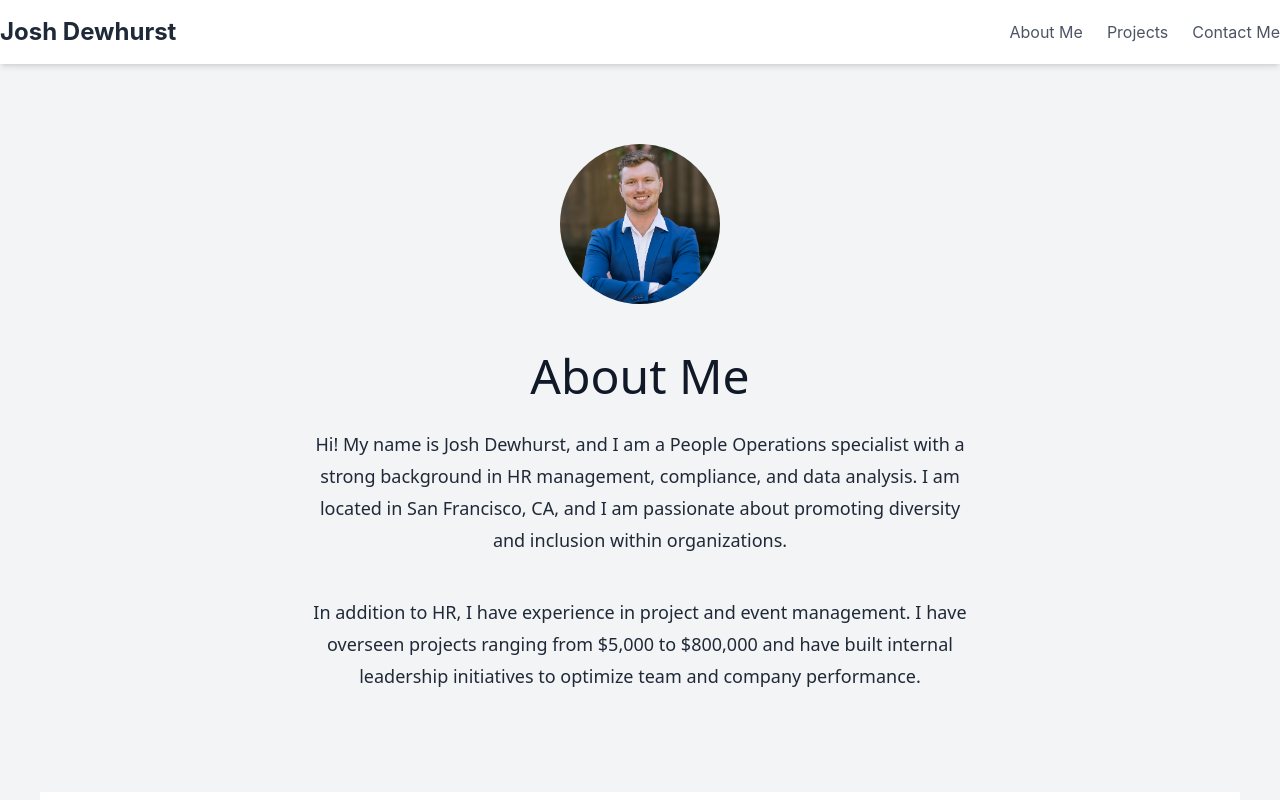
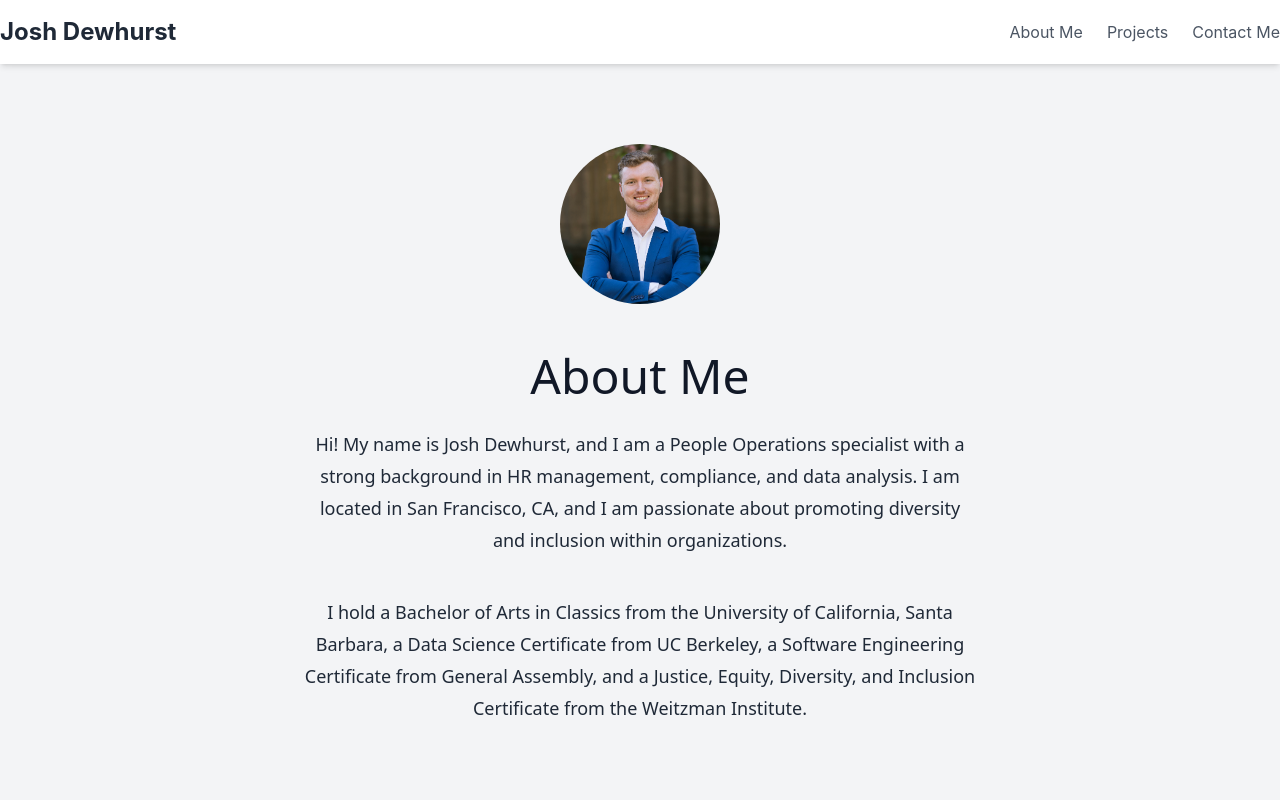
Before and after one commit to joshdewhurst/portfolio, a Next.js app: page /about in a window 1280 px wide. Shown: the top 800 px of the page. Built offline with nearby package versions, Linux system fonts and the light colour scheme.

Commit message:
Update about.jsx

```diff
--- a/pages/about.jsx
+++ b/pages/about.jsx
@@ -22,7 +22,7 @@ export default function About() {
               <a href="/" className="text-gray-600 hover:text-gray-900">Projects</a>
             </li>
             <li>
-              <a href="/contact" className="text-gray-600 hover:text-gray-900">Contact Me</a>
+              <a href="#contact" className="text-gray-600 hover:text-gray-900">Contact Me</a>
             </li>
           </ul>
         </nav>
@@ -44,7 +44,7 @@ export default function About() {
                 Hi! My name is Josh Dewhurst, and I am a People Operations specialist with a strong background in HR management, compliance, and data analysis. I am located in San Francisco, CA, and I am passionate about promoting diversity and inclusion within organizations.
               </p>
               <p className="text-lg py-5 leading-8 text-gray-800 max-w-2xl">
-                In addition to HR, I have experience in project and event management. I have overseen projects ranging from $5,000 to $800,000 and have built internal leadership initiatives to optimize team and company performance.
+                I hold a Bachelor of Arts in Classics from the University of California, Santa Barbara, a Data Science Certificate from UC Berkeley, a Software Engineering Certificate from General Assembly, and a Justice, Equity, Diversity, and Inclusion Certificate from the Weitzman Institute.
               </p>
             </div>
           </div>
```
